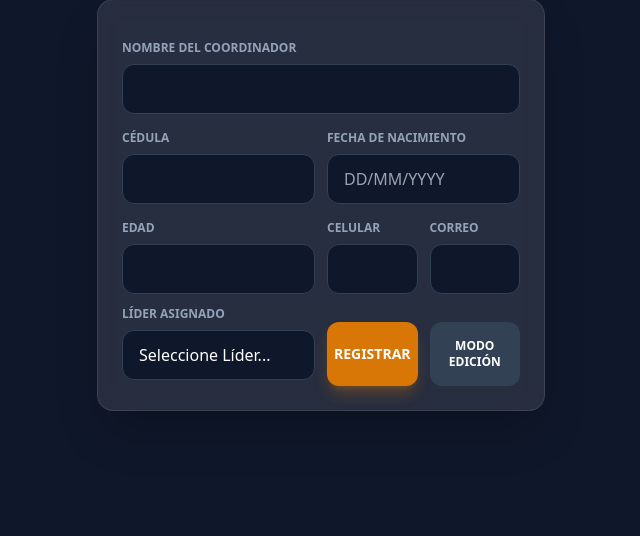
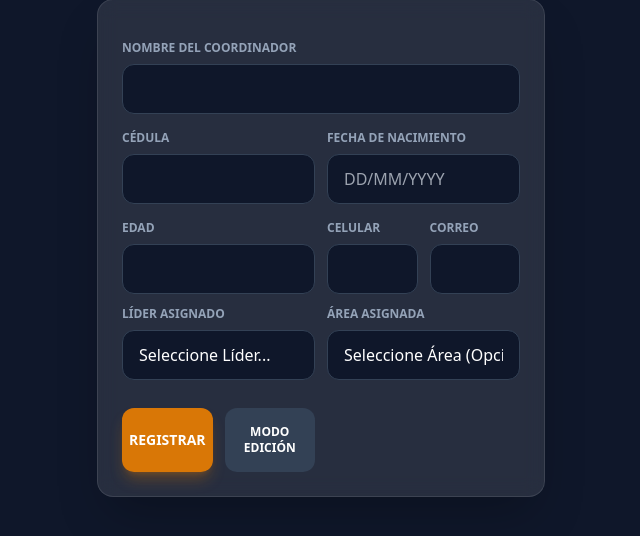
Before and after one commit to jeancgarciaq/estadistica-maranatha-infantil-fastapi, a Python web app: template web/templates/coordinadores/index.html in a window 1280 px wide. Shown: the part 88-624 px from the top of the page, without its empty margins (319-959 px from the left). Run offline with Jinja, Linux system fonts and the light colour scheme; the template is opened without the code that fills it: most values are stand-ins (such as "Sample title", 1, 10 or a date in 2020); some libraries are stand-ins or nearby versions.

Commit message:
feat: add templates for creating and listing coordinators with management functionality

```diff
--- a/web/templates/coordinadores/index.html
+++ b/web/templates/coordinadores/index.html
@@ -74,6 +74,17 @@
                     </select>
                 </div>
 
+                <div class="text-start">
+                    <label class="block text-xs font-semibold text-slate-400 uppercase mb-2">Área Asignada</label>
+                    <select name="id_area"
+                        class="w-full bg-slate-900 border border-slate-700 rounded-xl px-4 py-3 text-white focus:border-amber-500 outline-none appearance-none">
+                        <option value="">Seleccione Área (Opcional)...</option>
+                        {% for area in areas %}
+                        <option value="{{ area.id }}">{{ area.area }}</option>
+                        {% endfor %}
+                    </select>
+                </div>
+
                 <div class="grid grid-cols-2 gap-3 pt-4">
                     <button type="submit" id="btn_submit"
                         class="bg-amber-600 hover:bg-amber-500 text-white font-bold py-4 rounded-xl transition-all active:scale-95 shadow-lg shadow-amber-600/30 uppercase text-sm">
@@ -131,6 +142,7 @@
         document.getElementById('coordinador_celular').value = urlParams.get('celular') || "";
         document.getElementById('coordinador_correo').value = urlParams.get('correo') || "";
         document.querySelector('select[name="id_lider"]').value = urlParams.get('id_lider') || "";
+        document.querySelector('select[name="id_area"]').value = urlParams.get('id_area') || "";
 
         // Cargar fecha de nacimiento si existe
         const fechaNac = urlParams.get('fecha_nacimiento');
```
Lines whose indentation alone changed are shown as unchanged.
